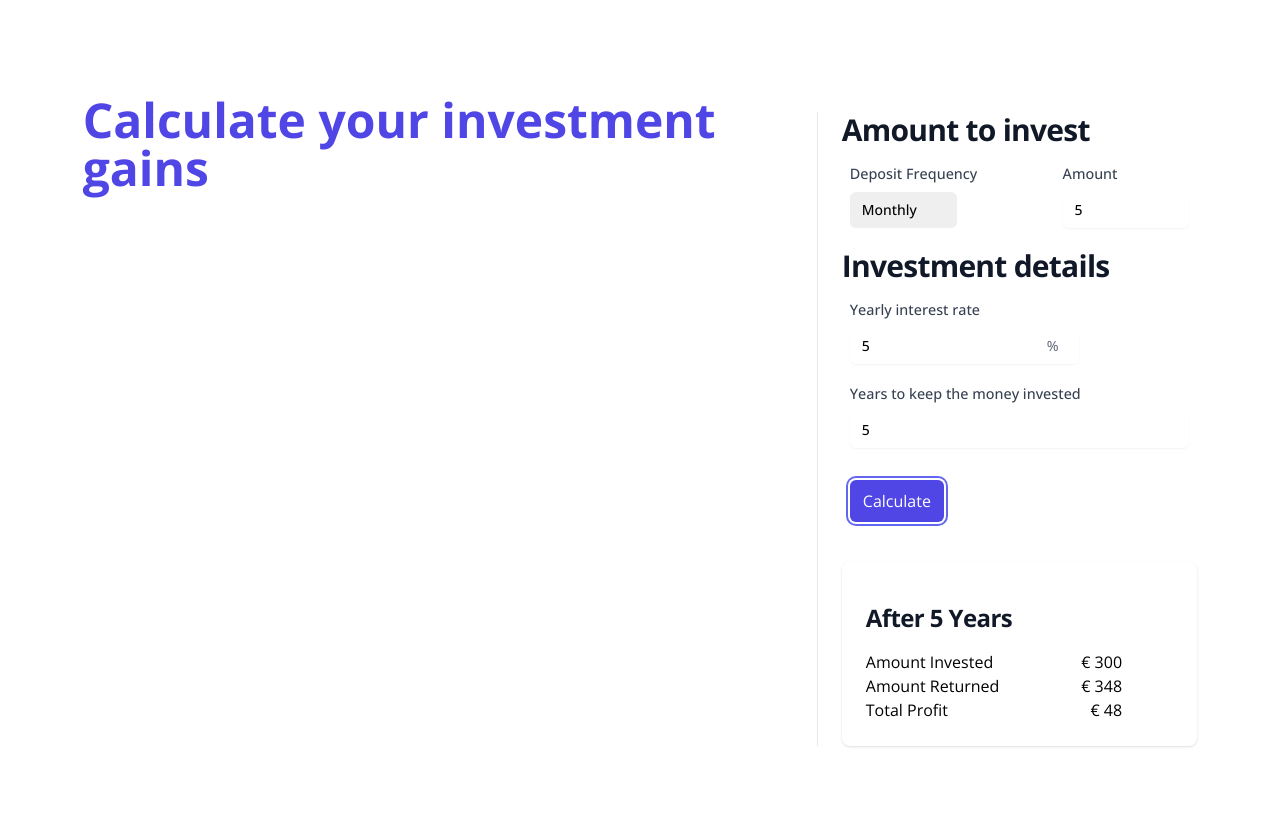
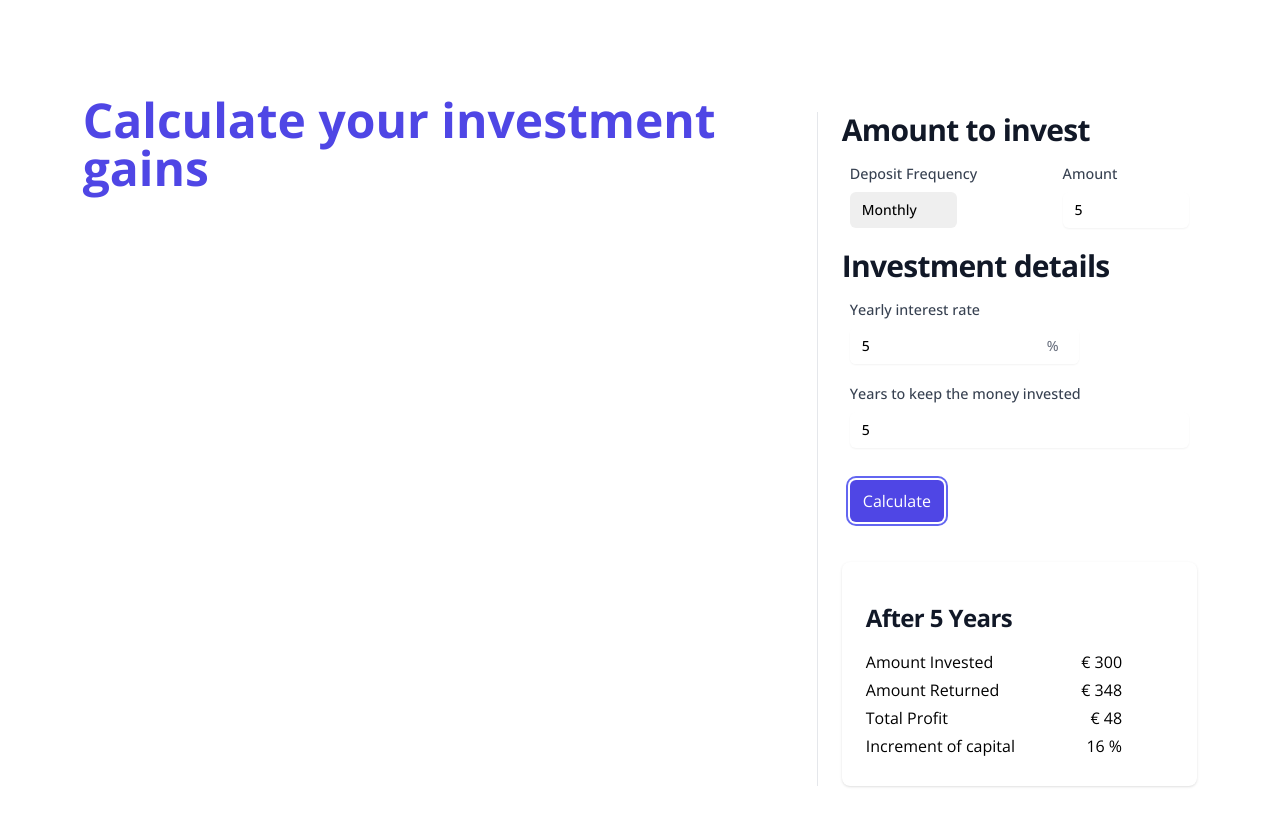
Before and after one commit to ALonghi/portfolio-useful-tools, a Next.js app: page / in a window 1280 px wide. Both pictures are taken after typing "5", "5", "5" into the empty fields and a click on the button "Calculate". Shown: the top 826 px of the page. Built offline with nearby package versions, Linux system fonts and the light colour scheme.

Commit message:
Add field `Increment of Capital`

```diff
--- a/components/CalculatedGains.tsx
+++ b/components/CalculatedGains.tsx
@@ -4,6 +4,7 @@ interface CalculatedGainsProps {
     calculated: Result
 }
 
+const infoDivClasses = `flex flex-row justify-between w-10/12 font-light my-1`
 
 const CalculatedGains: React.VFC<CalculatedGainsProps> = ({calculated}) => {
 
@@ -13,21 +14,28 @@ const CalculatedGains: React.VFC<CalculatedGainsProps> = ({calculated}) => {
                 <h3 className={`my-4 text-xl font-bold text-gray-900 tracking-tight sm:text-2xl`}>After {calculated.years} Years</h3>
                 <ul>
                     <li>
-                        <div className={`flex flex-row justify-between w-10/12 font-light`}>
+                        <div className={infoDivClasses}>
                             <p>Amount Invested</p>
                             <p>€ {calculated.totalInvested.toLocaleString(`it-IT`)}</p>
                         </div>
                     </li>
                     <li>
-                        <div className={`flex flex-row justify-between w-10/12 font-light`}>
+                        <div className={infoDivClasses}>
                             <p>Amount Returned</p>
                             <p>€ {calculated.totalValue.toLocaleString(`it-IT`)}</p>
                         </div>
                     </li>
                     <li>
-                        <div className={`flex flex-row justify-between w-10/12 font-light`}>
+                        <div className={infoDivClasses}>
                             <p>Total Profit</p>
                             <p>€ {calculated.amountGained.toLocaleString(`it-IT`)}</p>
+                        </div>
+                    </li>
+
+                    <li>
+                        <div className={infoDivClasses}>
+                            <p>Increment of capital</p>
+                            <p>{(calculated.amountGained * 100 / calculated.totalInvested).toFixed()} %</p>
                         </div>
                     </li>
                 </ul>
```
